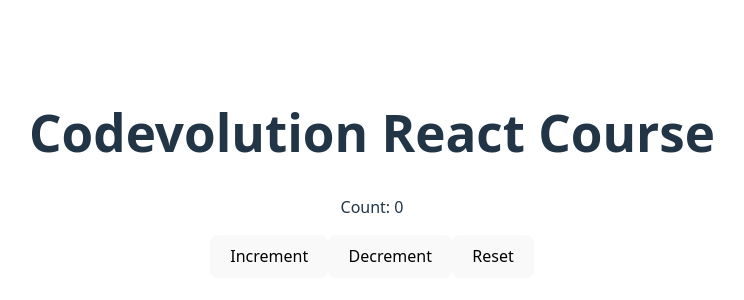
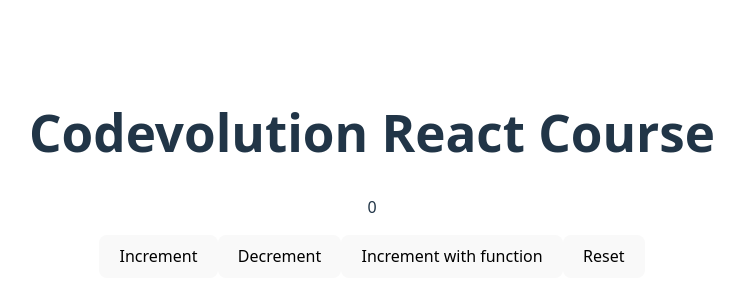
Before and after one commit to santyroy/React-19-Essentials, a React app in the folder state-demo/: page / in a window 1280 px wide. Shown: the part 226-526 px from the top of the page, without its empty margins (268-1012 px from the left). Built offline with nearby package versions, Linux system fonts and the light colour scheme; the HTML template or start-up script is replaced by a standard one.

Commit message:
Implement useState with useReducer

```diff
--- a/state-demo/src/App.jsx
+++ b/state-demo/src/App.jsx
@@ -3,6 +3,7 @@
 import { Counter } from "./Counter";
 import { CounterWithInit } from "./CounterWithInit";
 import { CounterWithReducer } from "./CounterWithReducer";
+import { CustomCounter } from "./CustomCounter";
 import { LoginCard } from "./LoginCard";
 import { PrevStateCounter } from "./PrevStateCounter";
 import { ShoppingCart } from "./ShoppingCart";
@@ -40,7 +41,8 @@
       {/* <ShoppingCart /> */}
       {/* <CounterWithReducer /> */}
       {/* <ShoppingCartWithReducer /> */}
-      <CounterWithInit />
+      {/* <CounterWithInit /> */}
+      <CustomCounter />
     </>
   );
 }
--- /dev/null
+++ b/state-demo/src/CustomCounter.jsx
@@ -0,0 +1,47 @@
+import { useReducer } from "react";
+
+// lazy initialization function for useStateCustom
+const init = (initial) => {
+  if (typeof initial === "function") {
+    return initial();
+  }
+  return initial;
+};
+
+const useStateCustom = (initialValue) => {
+  const reducer = (state, action) => {
+    console.log({ state, action });
+    if (typeof action === "function") {
+      return action(state);
+    }
+    return action;
+  };
+
+  const [state, dispatch] = useReducer(reducer, initialValue, init); // init function's argument is the 2nd argument of useReducer
+
+  const setState = (newValue) => {
+    dispatch(newValue);
+  };
+
+  return [state, setState];
+};
+
+export const CustomCounter = () => {
+  const [count, setCount] = useStateCustom(0);
+  const [data, setData] = useStateCustom(() => {
+    console.log("Expensive computation");
+    return Array.of(100).fill(0);
+  });
+
+  return (
+    <div>
+      <p>{count}</p>
+      <button onClick={() => setCount(count + 1)}>Increment</button>
+      <button onClick={() => setCount(count - 1)}>Decrement</button>
+      <button onClick={() => setCount((prev) => prev + 10)}>
+        Increment with function
+      </button>
+      <button onClick={() => setCount(0)}>Reset</button>
+    </div>
+  );
+};
```
